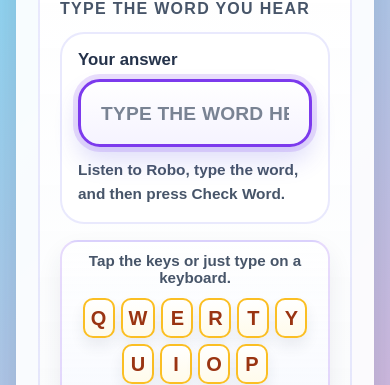
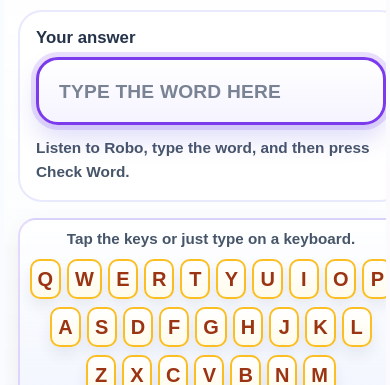
Before and after one commit to Monstrik/kids-game-garden, a website: page games/robo-hero/index.html in a window 390 px wide. Both pictures are taken after a click on the button "Start Game". Shown: the part 459-844 px from the top of the page. Drawn offline with Linux system fonts and the light colour scheme.

Commit message:
refactor: adjust padding and gap in keyboard layout for improved responsiveness

```diff
--- a/shared/css/game-shell.css
+++ b/shared/css/game-shell.css
@@ -274,7 +274,7 @@ body.page-robo {
     body.page-robo {
       display: flex;
       justify-content: center;
-      padding: 16px;
+        padding: 10px 0 10px 0;
     }
 
     body.page-robo .app {
@@ -646,7 +646,7 @@ body.page-robo {
 
     .keyboardWrap {
       margin-top: 14px;
-      padding: 14px 12px 12px;
+      padding: 14px 0 12px 0;
       border-radius: 24px;
       border: 2px solid rgba(124, 58, 237, 0.18);
       background: linear-gradient(180deg, rgba(255, 255, 255, 0.72), rgba(238, 242, 255, 0.92));
@@ -669,13 +669,13 @@ body.page-robo {
     .keyboardRows {
       display: flex;
       flex-direction: column;
-      gap: 10px;
+      gap: 5px;
     }
 
     .keyboardRow {
       display: flex;
       justify-content: center;
-      gap: 8px;
+      gap: 5px;
       flex-wrap: wrap;
     }
 
@@ -733,7 +733,8 @@ body.page-robo {
 
     @media (max-width: 560px) {
       .keyboardWrap {
-        padding: 10px 8px 8px;
+        padding: 10px 0 8px 0;
+        min-width: 386px;
         border-radius: 18px;
       }
 
@@ -754,7 +755,7 @@ body.page-robo {
       }
 
       .keyboardKey {
-        min-width: 32px;
+        min-width: 30px;
         min-height: 40px;
         padding: 0 6px;
         border-radius: 10px;
@@ -882,7 +883,7 @@ body.page-robo {
 
     body.page-robo .gameLayout {
       display: grid;
-      gap: 16px;
+      gap: 0;
     }
 
     body.page-robo .topBar {
```
